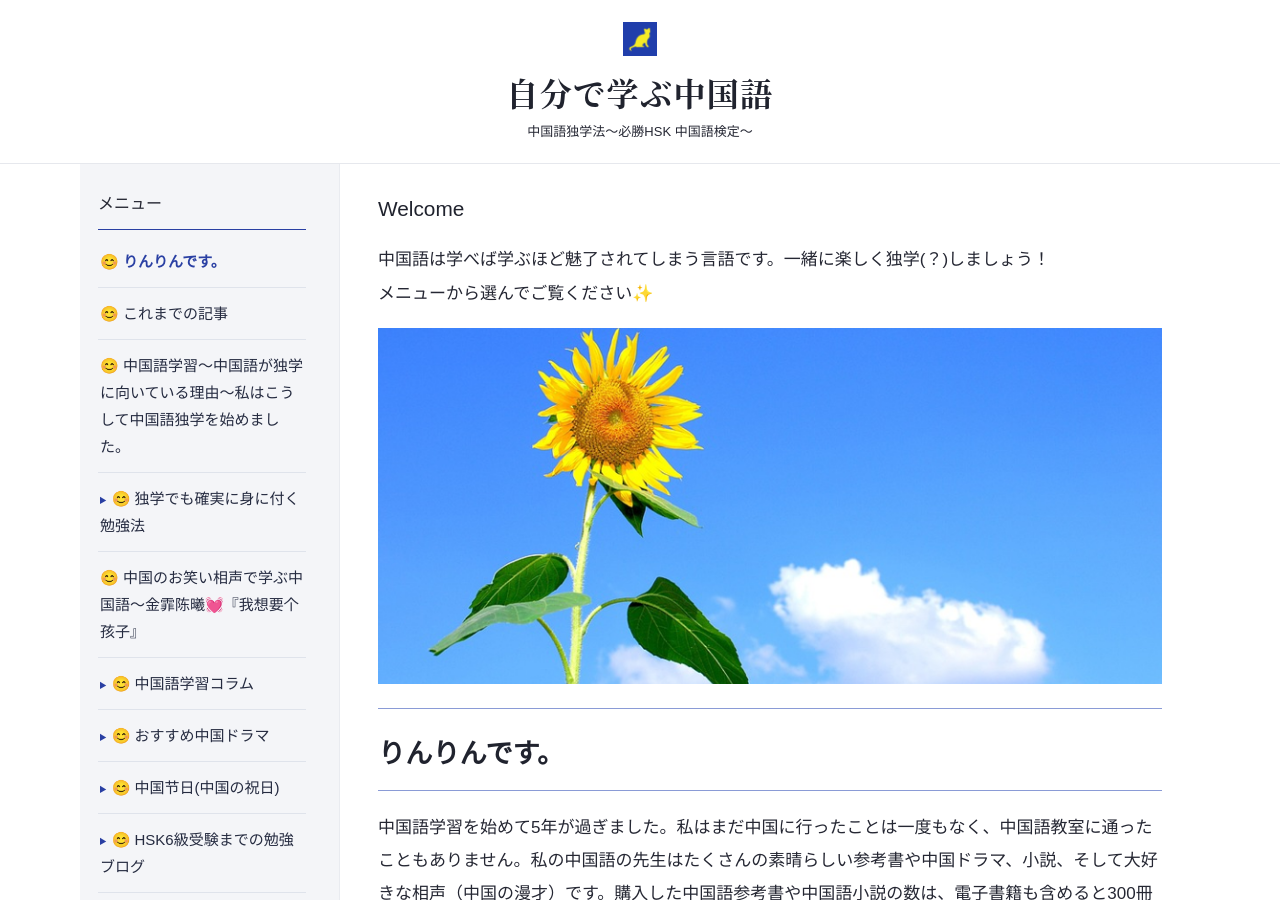
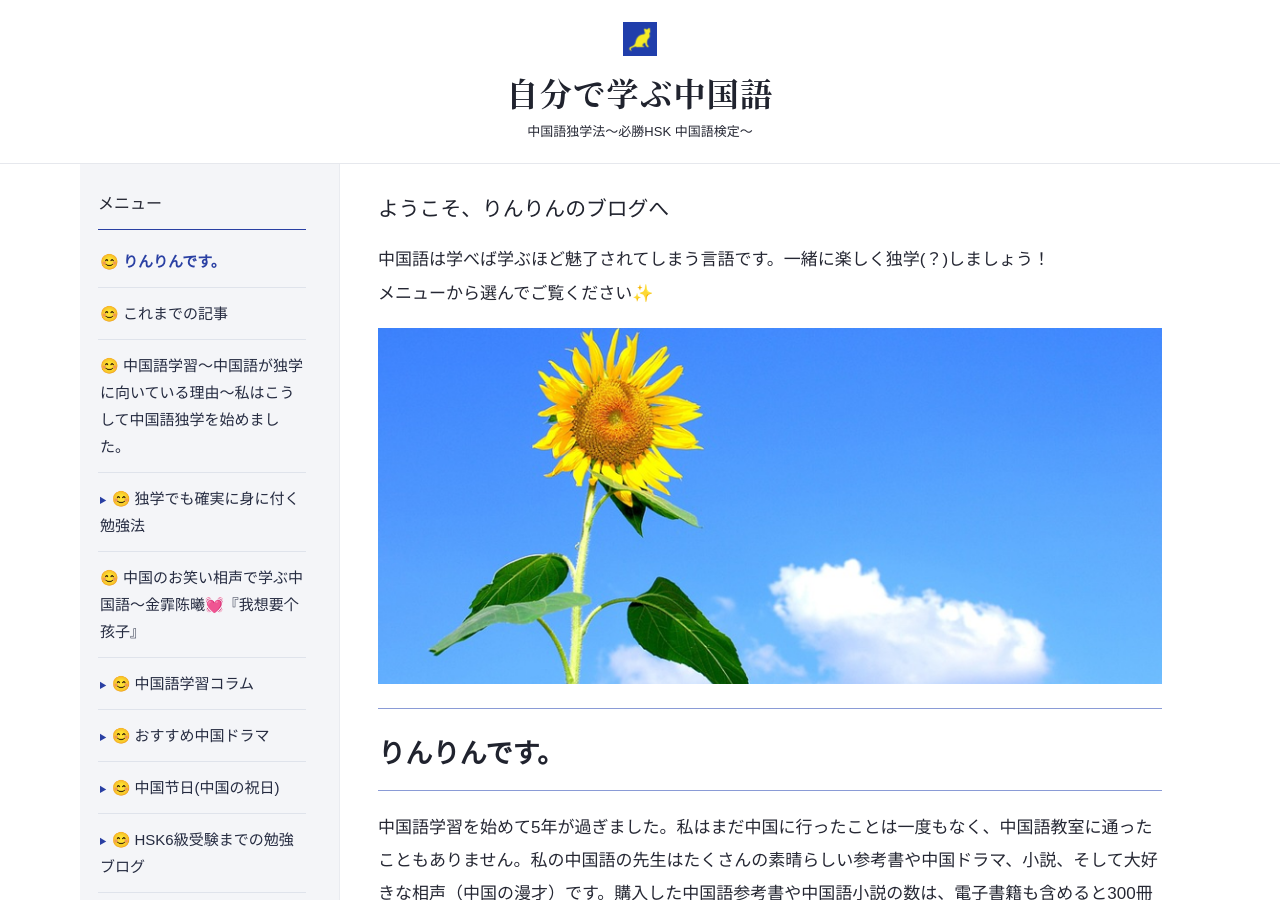
Before and after one commit to linlin-art/jibundemanabu, a Jekyll site: the page built from index.md, in a window 1280 px wide and 900 px high. Built offline with Jekyll 4.4.1, drawn with Linux system fonts in a browser that asks for light colours.

Commit message:
Add files via upload

```diff
--- a/index.md
+++ b/index.md
@@ -4,7 +4,7 @@ title: 'Welcome！'
 ---
 
 <section aria-labelledby="welcome-heading">
-<h2 class="welcome-title" id="welcome-heading">Welcome</h2>
+<h2 class="welcome-title" id="welcome-heading">ようこそ、りんりんのブログへ</h2>
 <p class="welcome-copy">中国語は学べば学ぶほど魅了されてしまう言語です。一緒に楽しく独学(？)しましょう！<br>
 メニューから選んでご覧ください✨</p>
 <figure class="welcome-photo">
```
